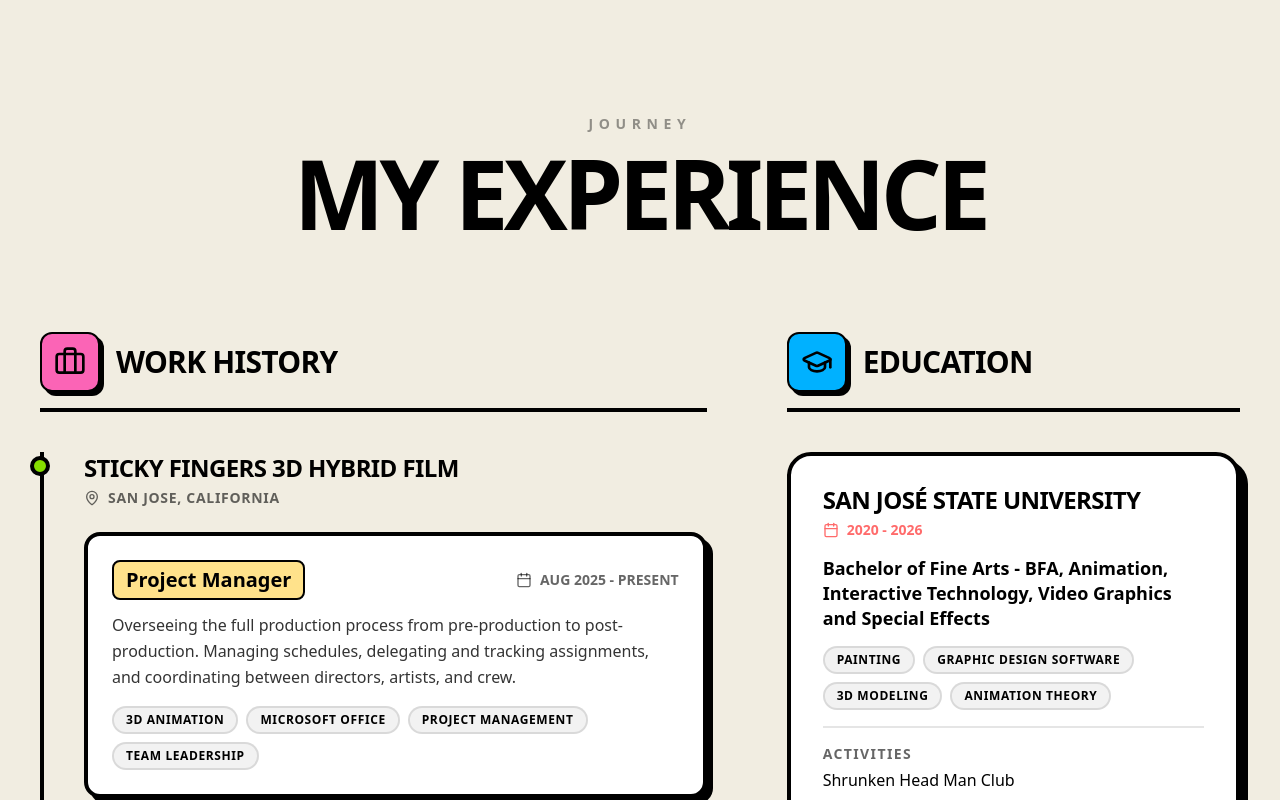
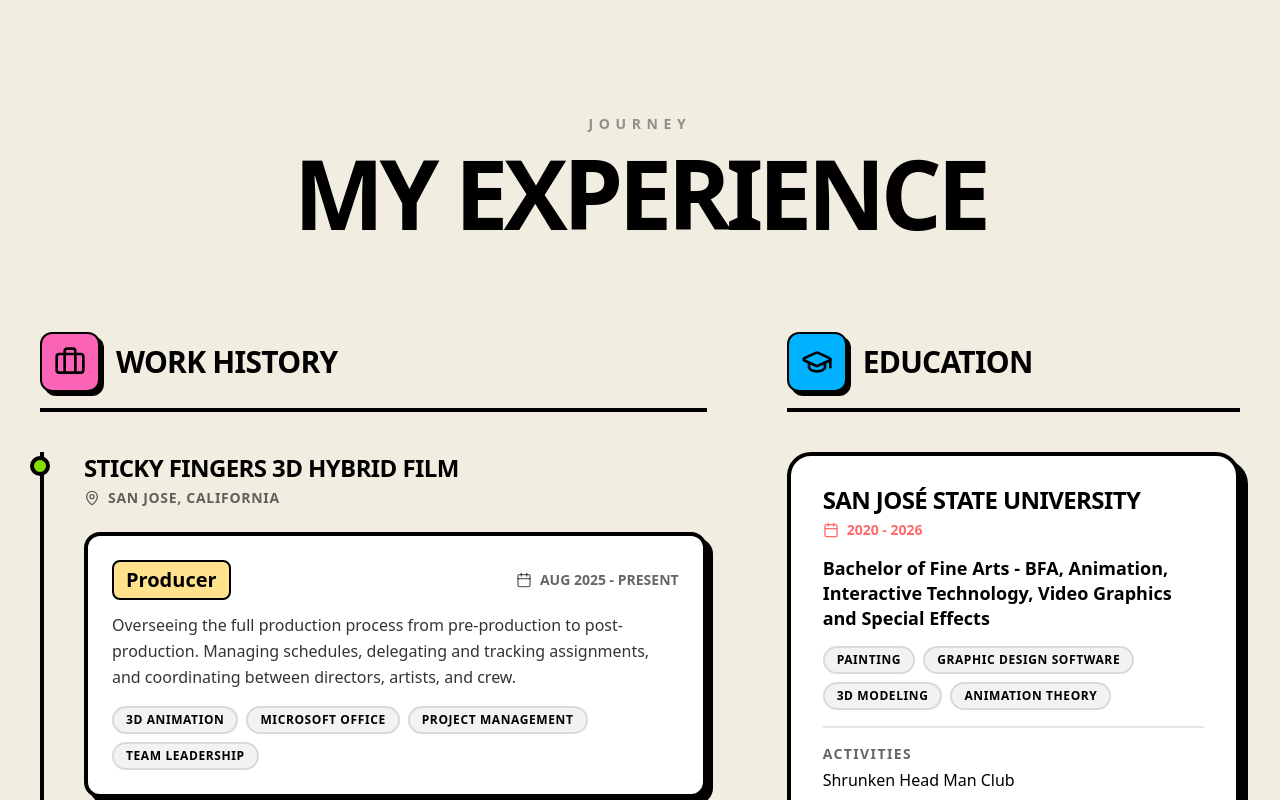
Before and after one commit to michaelfred124-dot/Michael-Frederick-Portfolio, a React (Vite) app: page / in a window 1280 px wide. Shown: the part 2321-3121 px from the top of the page. Built offline with nearby package versions, Linux system fonts and the light colour scheme.

Commit message:
refactor: update job title from Project Manager to Producer

```diff
--- a/src/components/Experience.tsx
+++ b/src/components/Experience.tsx
@@ -8,7 +8,7 @@ const EXPERIENCES = [
     location: 'San Jose, California',
     roles: [
       {
-        title: 'Project Manager',
+        title: 'Producer',
         period: 'Aug 2025 - Present',
         description: 'Overseeing the full production process from pre-production to post-production. Managing schedules, delegating and tracking assignments, and coordinating between directors, artists, and crew.',
         skills: ['3D Animation', 'Microsoft Office', 'Project Management', 'Team Leadership']
--- a/src/components/ProductionProjects.tsx
+++ b/src/components/ProductionProjects.tsx
@@ -9,7 +9,7 @@ import animationImg from '../assets/AnimRef.jpg';
 const PROD_PROJECTS = [
   {
     title: 'Sticky Fingers',
-    role: 'Project Manager',
+    role: 'Producer',
     duration: '9 months',
     teamSize: '15+ Artists & Tech',
     outcome: 'Successful pipeline implementation & ahead of schedule',
--- a/src/constants.ts
+++ b/src/constants.ts
@@ -40,7 +40,7 @@ export const SKILLS: Skill[] = [
   },
   {
     title: 'Project Management',
-    description: 'I’m a project manager currently working on the short film Sticky Fingers, where I oversee schedules, coordinate teams, and ensure the creative vision is executed smoothly from start to finish.',
+    description: 'I’m a producer currently working on the short film Sticky Fingers, where I oversee schedules, coordinate teams, and ensure the creative vision is executed smoothly from start to finish.',
     icon: 'Briefcase',
     color: COLORS.purple,
   },
@@ -55,8 +55,8 @@ export const SKILLS: Skill[] = [
 export const PROJECTS: Project[] = [
   {
     title: 'Sticky Fingers',
-    description: '3D Short Film - Project Manager & Animator',
-    tags: ['Animation', 'Project Management', 'Rigging'],
+    description: '3D Short Film - Producer & Animator',
+    tags: ['Animation', 'Production', 'Rigging'],
     image: stickyFingersImg,
     link: '#',
   },
```
